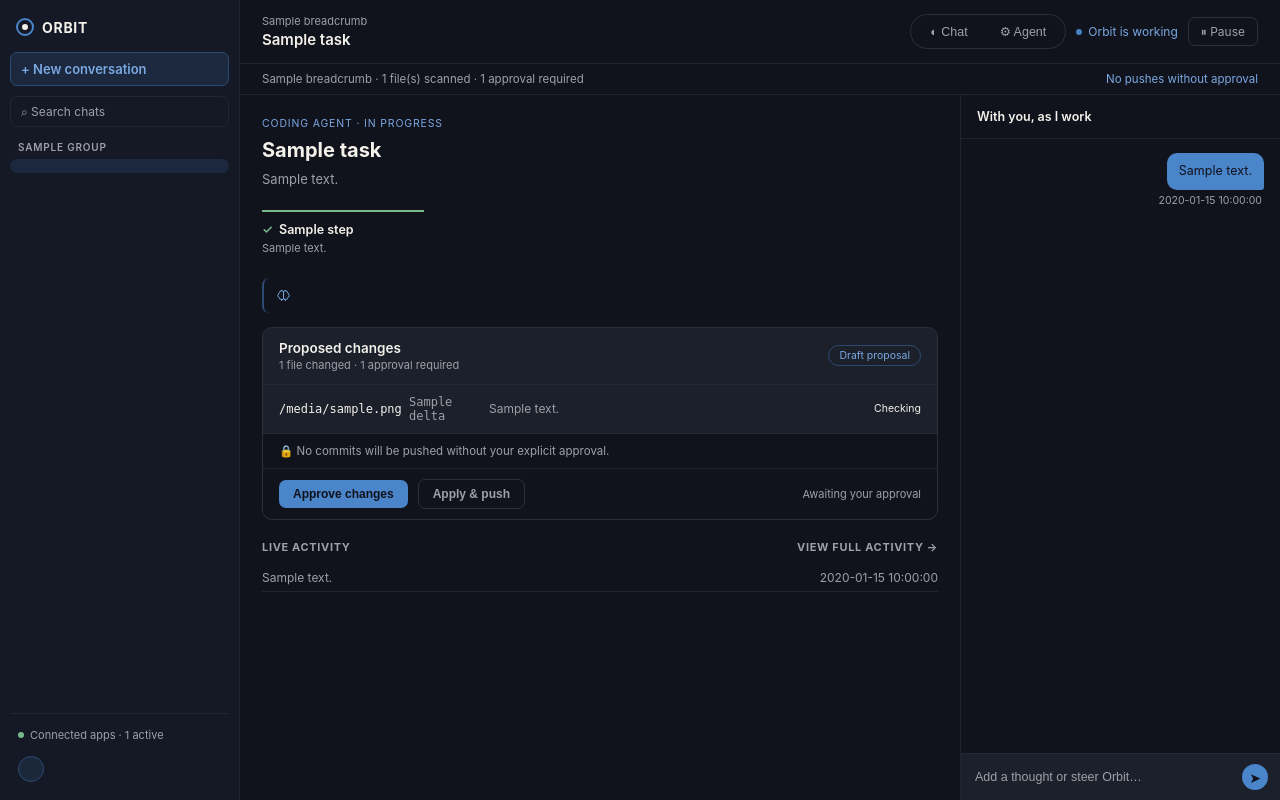
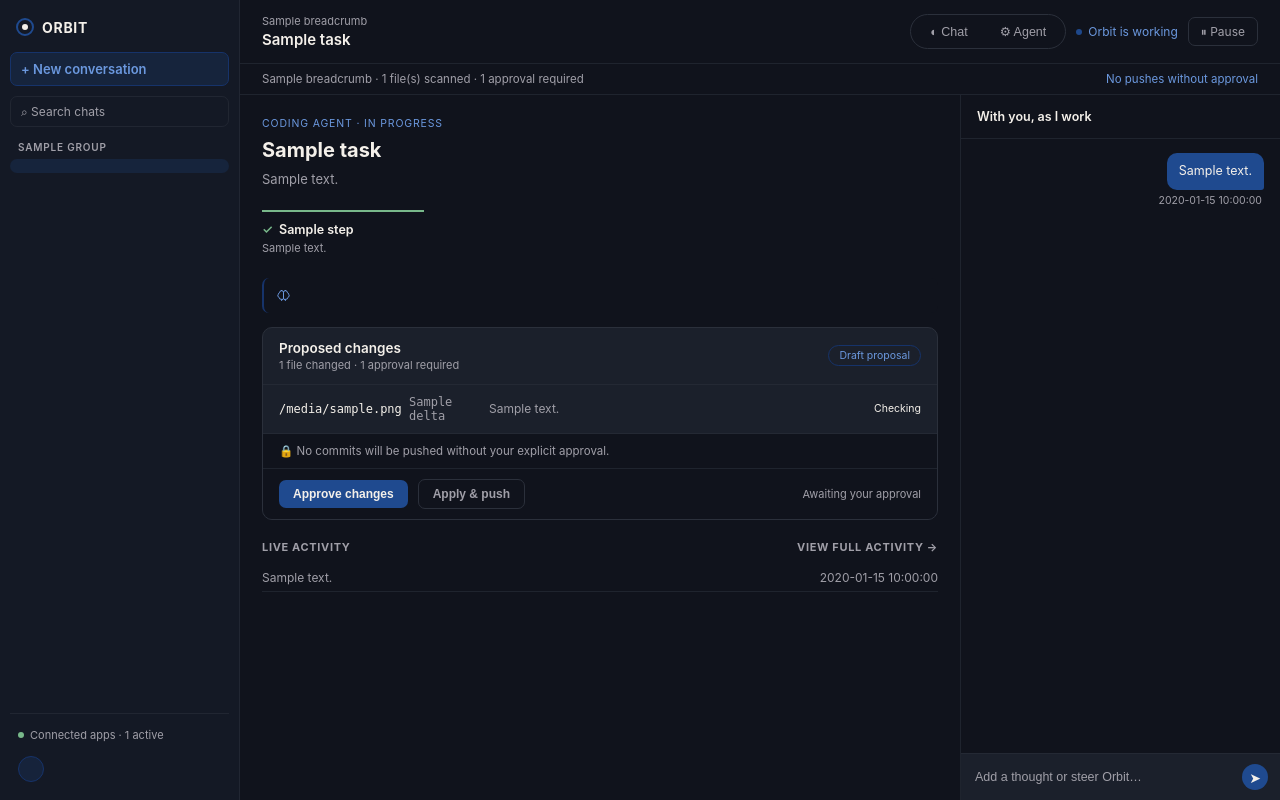
Before and after one commit to CalebPiusC/ORBIT...BETA, a Flask app: template app/templates/task.html in a window 1280 px wide. Run offline with Flask 3, Linux system fonts and the light colour scheme; the template is opened without the code that fills it: most values are stand-ins (such as "Sample title", 1, 10 or a date in 2020); some libraries are stand-ins or nearby versions.

Commit message:
Chat UI: dark-blue palette, bubbles, timestamps, mockup sync
- --accent, --accent-bright, --accent-dim, --accent-wash (and the derived
  --accent-soft) set to dark blues. The prior values were a medium blue; no
  copper value exists in the repo. Text on the accent is now the light --text
  (dark navy text on dark blue failed contrast), and hover uses a brightness
  filter instead of a second colour.
- Home thread renders from the store on reload, with the brain icon on every
  Orbit message (previously only live-streamed bubbles had it).
- design/orbit_mockup.html: same palette and bubble CSS; the timer-based
  streamText() demo is replaced by static content.
- Tests: WCAG contrast for accent text and labels, hue check, no YOU:/ORBIT:
  labels on either screen, brain icon on every server-rendered Orbit message.

```diff
--- a/app/server.py
+++ b/app/server.py
@@ -106,6 +106,7 @@ def create_app(
             active_conversation_id=st.active_conversation_id,
             connections=st.connections,
             connected_count=st.connected_count(),
+            thread=st.home_thread,
         )
 
     @app.get("/task/<task_id>")
--- a/app/templates/layout.html
+++ b/app/templates/layout.html
@@ -24,12 +24,12 @@
     --text: #F4F0EA;          /* Warm White — primary text, wordmark */
     --text-dim: #A09FA8;      /* Ash Grey — secondary text */
     --text-faint: #A09FA8;    /* Ash Grey — muted text (kept AA-readable) */
-    /* Brand accent — dark blue (values from the mockup) */
-    --accent: #4a84c9;        /* Blue — user bubble fill, primary buttons */
-    --accent-bright: #7aa8e2; /* Light blue — active labels, Orbit icon */
-    --accent-dim: #2d4a73;    /* Dark blue — borders, thinking-block edge */
-    --accent-wash: rgba(74, 132, 201, 0.14); /* selected background */
-    --accent-soft: rgba(74, 132, 201, 0.35); /* focus ring */
+    /* Brand accent — dark blue. Light text (--text) sits on --accent. */
+    --accent: #1f4a8f;        /* Dark blue — user bubble fill, primary buttons */
+    --accent-bright: #6b98de; /* Light blue — active labels, Orbit icon (AA on the navy surfaces) */
+    --accent-dim: #16336a;    /* Deeper blue — borders, thinking-block edge */
+    --accent-wash: rgba(31, 74, 143, 0.22); /* selected background */
+    --accent-soft: rgba(31, 74, 143, 0.45); /* focus ring */
     /* Functional status colors — kept distinct from brand */
     --green: #78B88A;         /* Success */
     --amber: #E5B567;         /* Warning */
@@ -117,8 +117,8 @@
     padding: 6px 16px; border-radius: 999px; font-size: 12.5px; cursor: pointer;
     display: flex; align-items: center; gap: 6px;
   }
-  .mode-toggle button.active { background: var(--accent); color: #10131C; font-weight: 600; }
-  .mode-toggle button.active:hover { background: var(--accent-bright); }
+  .mode-toggle button.active { background: var(--accent); color: var(--text); font-weight: 600; }
+  .mode-toggle button.active:hover { filter: brightness(1.15); }
   .plus-badge {
     position: absolute; right: 20px; top: 50%; transform: translateY(-50%);
     font-size: 11px; color: var(--accent-bright); border: 1px solid var(--accent-dim);
@@ -160,13 +160,13 @@
   }
   .send-btn-round {
     width: 32px; height: 32px; border-radius: 50%;
-    background: var(--accent); border: none; color: #10131C;
+    background: var(--accent); border: none; color: var(--text);
     display: flex; align-items: center; justify-content: center; cursor: pointer;
     /* The mockup drew this as a div; as a real <button> it must not inherit
        the browser's button font/padding, and it needs a visible focus ring. */
     font: inherit; padding: 0;
   }
-  .send-btn-round:hover { background: var(--accent-bright); }
+  .send-btn-round:hover { filter: brightness(1.15); }
   .send-btn-round:focus-visible { outline: none; box-shadow: 0 0 0 2px var(--accent-soft); }
   button:focus-visible { outline: 2px solid var(--accent-soft); outline-offset: 2px; }
 
@@ -282,7 +282,7 @@
     display: flex; flex-direction: column;
   }
   .chat-bubble.user {
-    background: var(--accent); color: #10131C;
+    background: var(--accent); color: var(--text);
     border-bottom-right-radius: 3px;
   }
   .chat-bubble.orbit {
@@ -290,7 +290,7 @@
     border: 1px solid var(--border-soft); border-bottom-left-radius: 3px;
   }
   .chat-bubble .body { color: var(--text); line-height: 1.5; }
-  .chat-bubble.user .body { color: #10131C; }
+  .chat-bubble.user .body { color: var(--text); }
   .chat-meta { font-size: 10.5px; color: var(--text-faint); margin-top: 4px; padding: 0 2px; }
   .task-chat-input { border-top: 1px solid var(--border-soft); padding: 10px 12px; display: flex; gap: 8px; align-items: center; background: var(--bg-card); }
   .task-chat-input input { flex: 1; background: transparent; border: none; outline: none; color: var(--text); font-size: 12.5px; }
--- a/app/templates/task.html
+++ b/app/templates/task.html
@@ -15,9 +15,9 @@
     cursor: pointer; font-weight: 600;
   }
   .approve-btn {
-    background: var(--accent); border: none; color: #10131C;
+    background: var(--accent); border: none; color: var(--text);
   }
-  .approve-btn:hover:not(:disabled) { background: var(--accent-bright); }
+  .approve-btn:hover:not(:disabled) { filter: brightness(1.15); }
   .approve-btn:disabled { background: var(--bg-card); box-shadow: inset 0 0 0 1px var(--border); color: var(--text-faint); cursor: default; }
   .apply-btn {
     background: transparent; border: 1px solid var(--border); color: var(--text-dim);
```
Also changed, not shown: app/templates/home.html (+11 -1 lines), design/orbit_mockup.html (+18 -57 lines), tests/test_app.py (+74 -0 lines).
